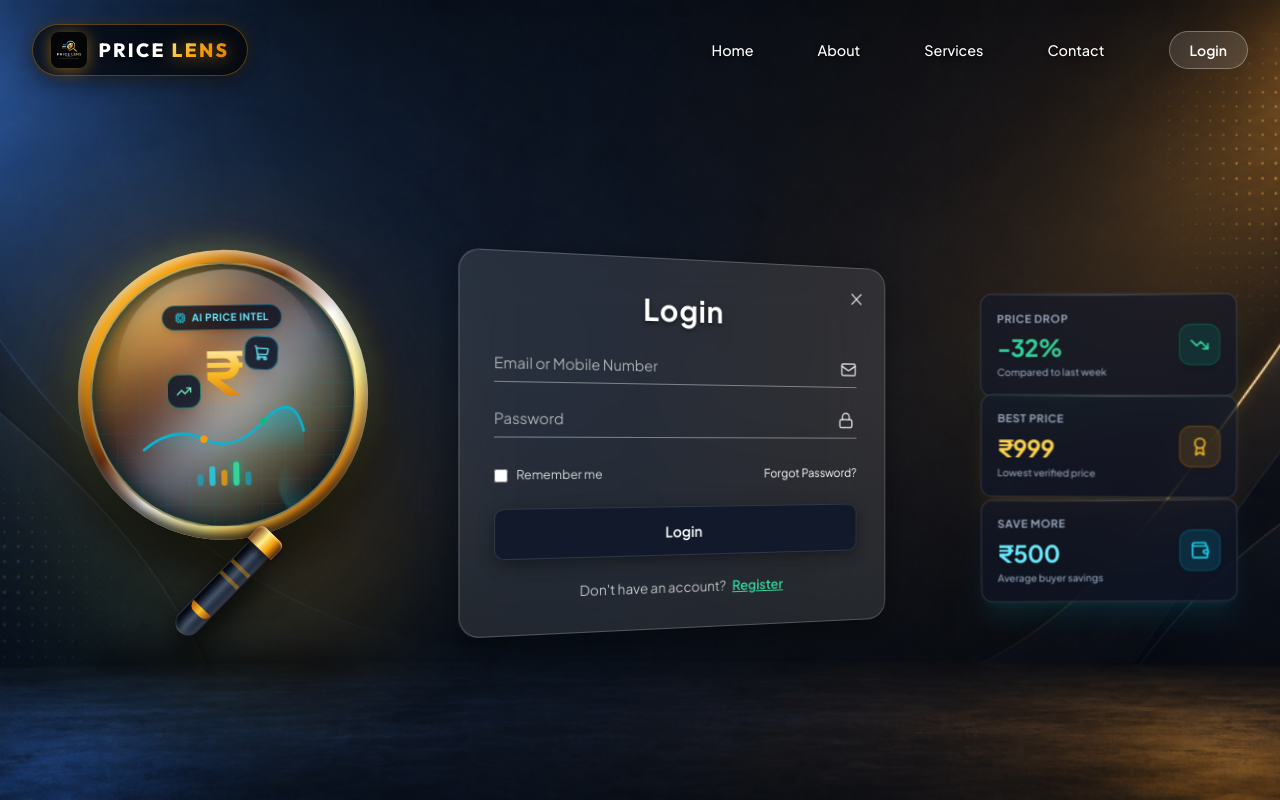
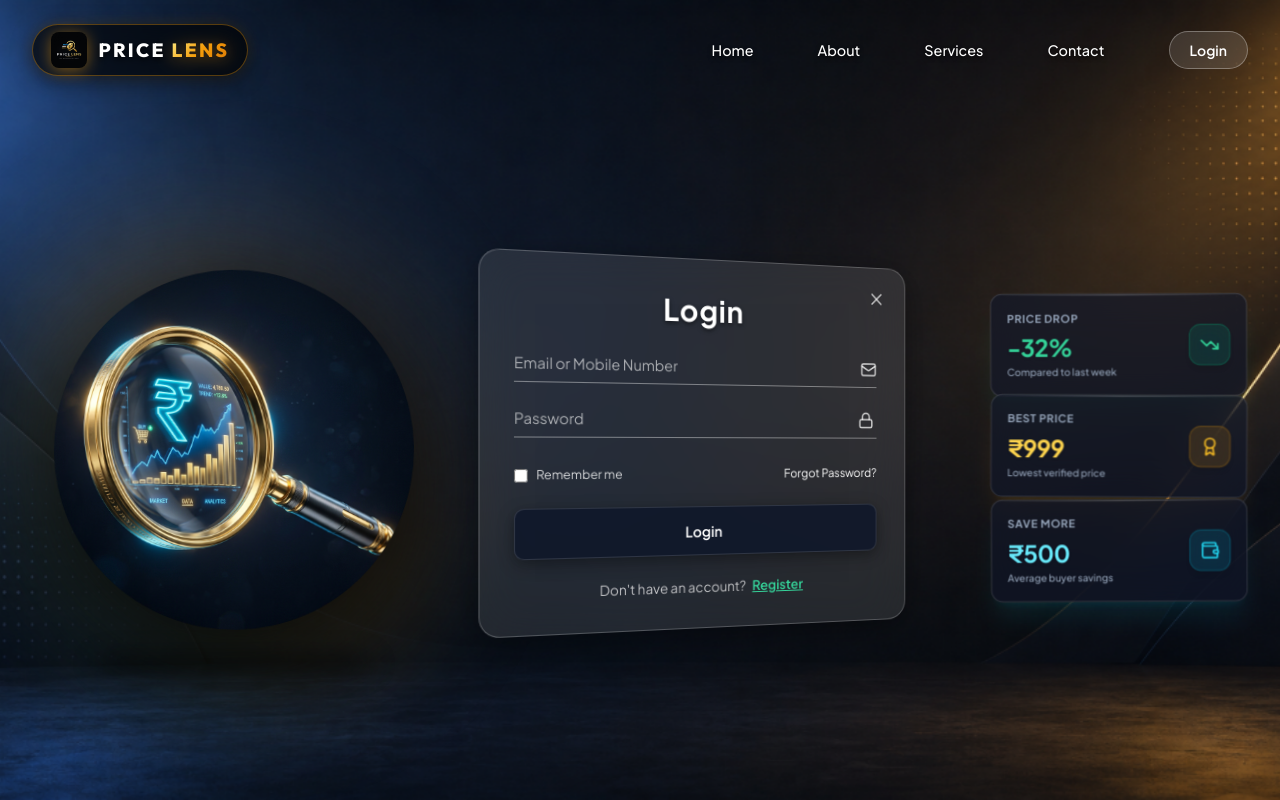
Before and after one commit to aaravgupta9462-design/Price-Lens, a React (Vite) app in the folder frontend/: page / in a window 1280 px wide. Built offline with nearby package versions, Linux system fonts and the light colour scheme.

Commit message:
Upgrade PriceLens3D to photorealistic 3D cinematic render asset (/lens-3d.jpg) featuring gold metallic rim, dark handle, transparent glass lens, and blue/gold price analytics HUD

```diff
--- a/frontend/src/components/common/PriceLens3D.jsx
+++ b/frontend/src/components/common/PriceLens3D.jsx
@@ -1,6 +1,5 @@
 import React from 'react';
 import { motion } from 'framer-motion';
-import { ShoppingCart, TrendingUp, Cpu, BarChart2 } from 'lucide-react';
 
 export const PriceLens3D = () => {
   return (
@@ -9,174 +8,29 @@ export const PriceLens3D = () => {
       animate={{ opacity: 1, x: 0, scale: 1 }}
       transition={{ duration: 0.6, ease: 'easeOut', delay: 0.2 }}
       className="relative hidden lg:flex items-center justify-center pointer-events-none select-none z-0"
-      style={{ width: '400px', height: '460px' }}
+      style={{ width: '420px', height: '460px' }}
     >
-      {/* Subtle Ambient Lighting & Volumetric Glow behind Lens */}
-      <div className="absolute inset-0 bg-gradient-to-tr from-cyan-500/15 via-amber-500/20 to-transparent rounded-full blur-3xl" />
+      {/* Volumetric Blue & Gold Glow behind 3D Lens */}
+      <div className="absolute inset-0 bg-gradient-to-tr from-cyan-500/20 via-amber-500/25 to-transparent rounded-full blur-3xl" />
 
-      {/* Floating Realistic 3D Magnifying Glass */}
+      {/* Floating Realistic 3D Cinematic Render Magnifying Glass */}
       <motion.div
-        animate={{ y: [0, -11, 0], rotateZ: [-1, 1.5, -1] }}
+        animate={{ y: [0, -12, 0], rotateZ: [-1, 1.5, -1] }}
         transition={{ repeat: Infinity, duration: 5.5, delay: 0.2, ease: 'easeInOut' }}
         className="relative flex flex-col items-center justify-center"
       >
-        {/* 3D Multi-Layered Metallic Outer Rim & Glass Lens */}
-        <div
-          className="relative rounded-full flex items-center justify-center"
-          style={{
-            width: '290px',
-            height: '290px',
-            padding: '12px',
-            background: 'linear-gradient(135deg, #fef08a 0%, #f59e0b 20%, #78350f 40%, #fff 55%, #fef08a 70%, #d97706 85%, #451a03 100%)',
-            borderRadius: '50%',
-            boxShadow: `
-              0 25px 50px rgba(0, 0, 0, 0.85),
-              0 0 35px rgba(245, 158, 11, 0.35),
-              0 0 25px rgba(6, 182, 212, 0.25),
-              inset 0 4px 8px rgba(255, 255, 255, 0.6),
-              inset 0 -6px 12px rgba(0, 0, 0, 0.9)
-            `
-          }}
-        >
-          {/* Inner Metallic Bevel Ring */}
-          <div
-            className="w-full h-full rounded-full flex items-center justify-center relative overflow-hidden"
-            style={{
-              background: 'radial-gradient(circle at 35% 30%, rgba(255, 255, 255, 0.18) 0%, rgba(15, 23, 42, 0.65) 55%, rgba(2, 6, 23, 0.92) 90%)',
-              backdropFilter: 'blur(16px)',
-              WebkitBackdropFilter: 'blur(16px)',
-              border: '2px solid rgba(254, 240, 138, 0.45)',
-              boxShadow: 'inset 0 0 25px rgba(0, 0, 0, 0.8), inset 0 0 15px rgba(6, 182, 212, 0.3)'
-            }}
-          >
-            {/* Cinematic Glass Arc Glare Highlight */}
-            <div className="absolute top-2 left-4 right-10 h-24 bg-gradient-to-b from-white/30 via-white/10 to-transparent rounded-t-full pointer-events-none transform -rotate-12 blur-[0.5px]" />
-            <div className="absolute bottom-3 right-6 w-16 h-8 bg-gradient-to-t from-cyan-400/20 to-transparent rounded-b-full pointer-events-none transform rotate-45 blur-[1px]" />
-
-            {/* Subtle Cybernetic Blue Grid Background inside Lens */}
-            <div
-              className="absolute inset-0 opacity-20 pointer-events-none"
-              style={{
-                backgroundImage: `linear-gradient(to right, rgba(6, 182, 212, 0.35) 1px, transparent 1px),
-                                  linear-gradient(to bottom, rgba(6, 182, 212, 0.35) 1px, transparent 1px)`,
-                backgroundSize: '24px 24px'
-              }}
-            />
-
-            {/* Inside Lens: Futuristic Price Intelligence Analytics HUD */}
-            <div className="relative z-10 flex flex-col items-center justify-center p-6 text-center w-full h-full">
-
-              {/* AI Engine Status Badge */}
-              <div className="flex items-center gap-1.5 px-3 py-1 rounded-full bg-slate-950/75 border border-cyan-500/40 text-[10px] font-bold tracking-wider text-cyan-300 uppercase shadow-md mb-2">
-                <Cpu size={11} className="text-cyan-400 animate-pulse" />
-                <span>AI PRICE INTEL</span>
-              </div>
-
-              {/* Central Metallic 3D ₹ Symbol & Shopping Cart Badge */}
-              <div className="relative flex items-center justify-center my-1">
-                <span className="text-6xl font-black text-transparent bg-clip-text bg-gradient-to-b from-amber-100 via-amber-400 to-amber-600 filter drop-shadow-[0_4px_16px_rgba(245,158,11,0.7)] tracking-tight">
-                  ₹
-                </span>
-
-                {/* Shopping Cart Glass Icon Badge */}
-                <motion.div
-                  animate={{ y: [-2, 3, -2], rotate: [-4, 4, -4] }}
-                  transition={{ repeat: Infinity, duration: 3.5, ease: 'easeInOut' }}
-                  className="absolute -top-2 -right-9 p-2 rounded-xl bg-slate-900/85 border border-cyan-400/50 text-cyan-300 backdrop-blur-md shadow-xl"
-                >
-                  <ShoppingCart size={16} />
-                </motion.div>
-
-                {/* Trending Up Icon Badge */}
-                <motion.div
-                  animate={{ y: [3, -3, 3] }}
-                  transition={{ repeat: Infinity, duration: 4, ease: 'easeInOut' }}
-                  className="absolute -bottom-2 -left-9 p-2 rounded-xl bg-slate-900/85 border border-emerald-400/50 text-emerald-300 backdrop-blur-md shadow-xl"
-                >
-                  <TrendingUp size={16} />
-                </motion.div>
-              </div>
-
-              {/* Price Trend SVG Sparkline Graph */}
-              <div className="w-full px-4 mt-2">
-                <svg className="w-full h-10 overflow-visible" viewBox="0 0 160 40">
-                  <defs>
-                    <linearGradient id="lensGraphGrad3D" x1="0" y1="0" x2="0" y2="1">
-                      <stop offset="0%" stopColor="#06b6d4" stopOpacity="0.45" />
-                      <stop offset="100%" stopColor="#06b6d4" stopOpacity="0.0" />
-                    </linearGradient>
-                  </defs>
-                  {/* Area Fill */}
-                  <path
-                    d="M0,35 Q30,10 60,25 T120,8 T160,18 L160,40 L0,40 Z"
-                    fill="url(#lensGraphGrad3D)"
-                  />
-                  {/* Gradient Stroke Line */}
-                  <path
-                    d="M0,35 Q30,10 60,25 T120,8 T160,18"
-                    fill="none"
-                    stroke="#06b6d4"
-                    strokeWidth="2.5"
-                    strokeLinecap="round"
-                  />
-                  {/* Glowing Data Dots */}
-                  <circle cx="60" cy="25" r="3.5" fill="#f59e0b" className="animate-ping" />
-                  <circle cx="60" cy="25" r="3.5" fill="#f59e0b" />
-                  <circle cx="120" cy="8" r="3.5" fill="#10b981" />
-                </svg>
-              </div>
-
-              {/* Gold & Cyan Micro Bar Chart Visualization at bottom */}
-              <div className="flex items-end justify-center gap-1.5 h-6 mt-2">
-                <div className="w-1.5 h-3 rounded-full bg-cyan-500/60" />
-                <div className="w-1.5 h-5 rounded-full bg-cyan-400/80" />
-                <div className="w-1.5 h-4 rounded-full bg-amber-500/80" />
-                <div className="w-1.5 h-6 rounded-full bg-emerald-400 shadow-[0_0_10px_rgba(16,185,129,0.9)]" />
-                <div className="w-1.5 h-3.5 rounded-full bg-cyan-500/60" />
-              </div>
-            </div>
-          </div>
-        </div>
-
-        {/* 3D Dark Metallic Handle with Gold Metallic Ring Connector */}
-        <div className="relative -mt-6 flex flex-col items-center transform rotate-45">
-          {/* Gold Metallic Joint Connector Ring */}
-          <div
-            className="w-8 h-5 rounded-t-md relative z-10"
-            style={{
-              background: 'linear-gradient(90deg, #78350f 0%, #fef08a 40%, #f59e0b 70%, #451a03 100%)',
-              boxShadow: '0 3px 8px rgba(0,0,0,0.6), inset 0 1px 2px rgba(255,255,255,0.6)'
-            }}
-          />
-
-          {/* 3D Cylindrical Dark Metallic Handle Body */}
-          <div
-            className="rounded-b-2xl relative"
-            style={{
-              width: '26px',
-              height: '115px',
-              background: 'linear-gradient(90deg, #020617 0%, #1e293b 25%, #475569 50%, #1e293b 75%, #0f172a 100%)',
-              boxShadow: `
-                10px 15px 30px rgba(0, 0, 0, 0.85),
-                inset -3px 0 6px rgba(255, 255, 255, 0.2),
-                inset 3px 0 6px rgba(0, 0, 0, 0.8)
-              `,
-              border: '1px solid rgba(255, 255, 255, 0.12)'
-            }}
-          >
-            {/* Metallic Grip Rings */}
-            <div className="absolute top-6 left-0 right-0 h-1 bg-amber-500/40" />
-            <div className="absolute top-10 left-0 right-0 h-1 bg-amber-500/40" />
-            <div className="absolute bottom-6 left-0 right-0 h-2 rounded-b-xl bg-gradient-to-r from-amber-700 via-amber-400 to-amber-800" />
-          </div>
-        </div>
+        <img
+          src="/lens-3d.jpg"
+          alt="3D Price Lens Analytics"
+          className="w-[360px] h-[360px] object-contain rounded-full filter drop-shadow-[0_25px_50px_rgba(0,0,0,0.85)] drop-shadow-[0_0_35px_rgba(245,158,11,0.3)] transition-transform"
+        />
       </motion.div>
 
       {/* Realistic Shadow on Floor dynamically reacting to float */}
       <motion.div
-        animate={{ scaleX: [1.25, 1.05, 1.25], opacity: [0.75, 0.5, 0.75] }}
+        animate={{ scaleX: [1.2, 1.0, 1.2], opacity: [0.8, 0.5, 0.8] }}
         transition={{ repeat: Infinity, duration: 5.5, delay: 0.2, ease: 'easeInOut' }}
-        className="absolute bottom-2 w-52 h-4 rounded-full bg-black/75 blur-md"
+        className="absolute bottom-2 w-56 h-4 rounded-full bg-black/80 blur-md"
       />
     </motion.div>
   );
```
Also changed, not shown: frontend/public/lens-3d.jpg (added).
